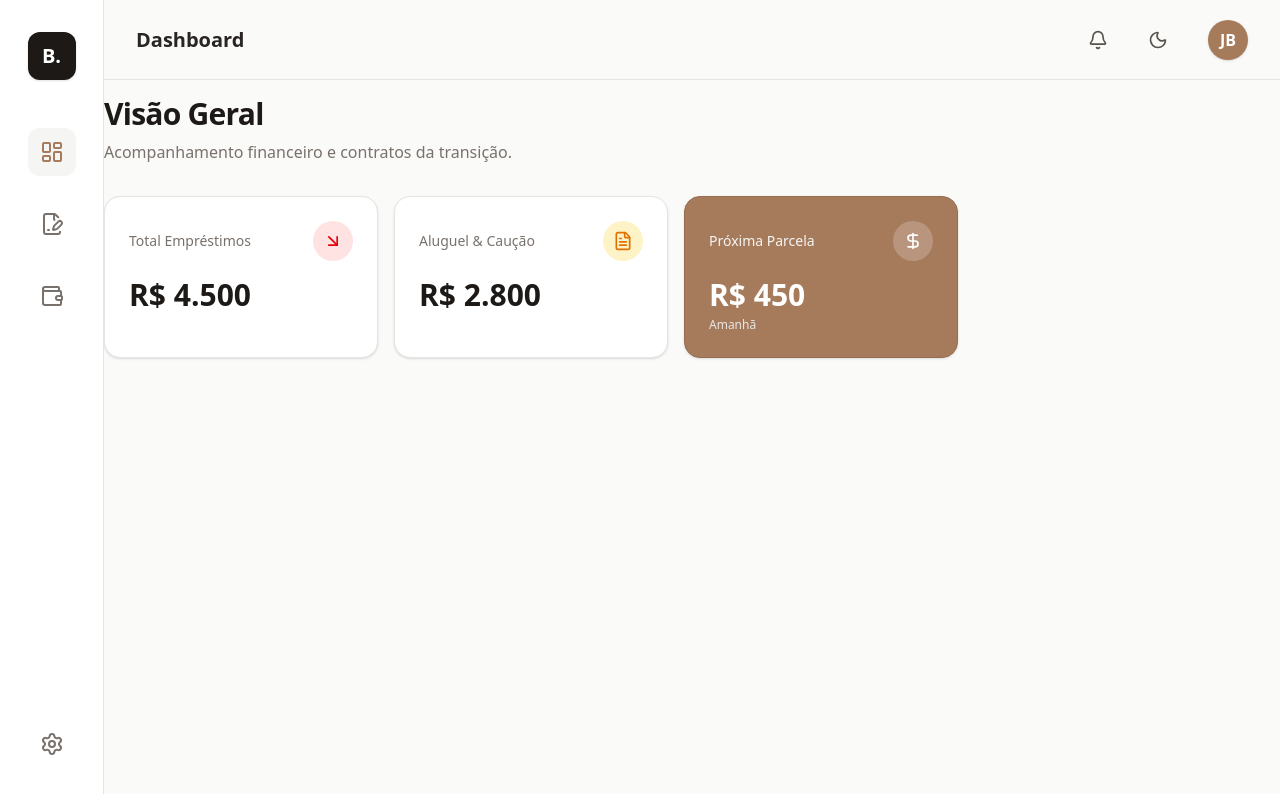
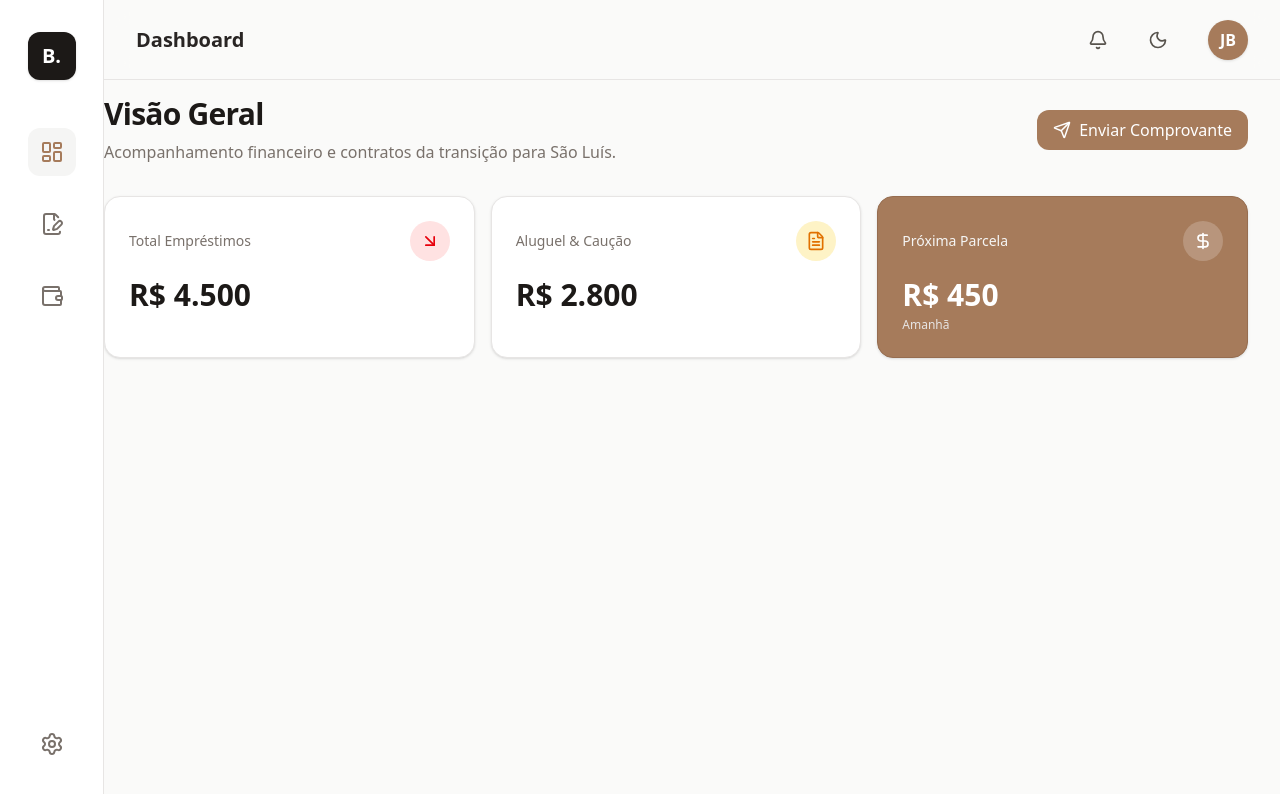
Before and after one commit to Baplyerp/baply-personal-manager, a Next.js app: page /dashboard in a window 1280 px wide. Shown: the top 794 px of the page. Built offline with nearby package versions, Linux system fonts and the light colour scheme.

Commit message:
feat: setup inicial padrao baply com Next e Tailwind v4

```diff
--- /dev/null
+++ b/src/app/api/whatsapp/route.ts
@@ -0,0 +1,59 @@
+import { NextResponse } from "next/server";
+
+export async function POST(request: Request) {
+  try {
+    // 1. Recebemos os dados que o frontend (seu botão) vai enviar
+    const body = await request.json();
+    const { telefone, nome, valor, descricao, linkComprovante } = body;
+
+    // 2. Validação de segurança básica
+    if (!telefone || !nome) {
+      return NextResponse.json(
+        { success: false, message: "Telefone e nome são obrigatórios." },
+        { status: 400 }
+      );
+    }
+
+    // 3. Montando o texto luxuoso e padronizado
+    const mensagemFormata = `Olá, *${nome}*! 👋\n\nO pagamento referente a *${descricao}* no valor de *R$ ${valor}* foi registrado no sistema.\n\n📄 Acesse seu comprovante seguro aqui: ${linkComprovante}\n\nQualquer dúvida, estou à disposição!`;
+
+    // 4. Pegando as chaves do cofre (.env)
+    const apiUrl = process.env.WHATSAPP_API_URL;
+    const apiToken = process.env.WHATSAPP_API_TOKEN;
+
+    if (!apiUrl || !apiToken) {
+      console.warn("⚠️ API do WhatsApp não configurada nas variáveis de ambiente. Simulando envio no console.");
+      console.log("MENSAGEM SIMULADA PARA:", telefone, "\nTEXTO:\n", mensagemFormata);
+
+      // Se não tiver chave ainda, fingimos que deu certo para você testar a interface!
+      return NextResponse.json({ success: true, simulado: true });
+    }
+
+    // 5. O Disparo Real para a API do WhatsApp (exemplo padrão JSON)
+    const response = await fetch(apiUrl, {
+      method: "POST",
+      headers: {
+        "Content-Type": "application/json",
+        "Authorization": `Bearer ${apiToken}`,
+      },
+      body: JSON.stringify({
+        number: telefone,
+        text: mensagemFormata,
+      }),
+    });
+
+    if (!response.ok) {
+      throw new Error(`Erro na provedora de WhatsApp: ${response.statusText}`);
+    }
+
+    // 6. Retorno de Glória
+    return NextResponse.json({ success: true });
+
+  } catch (error) {
+    console.error("❌ Erro na API de WhatsApp:", error);
+    return NextResponse.json(
+      { success: false, message: "Falha interna ao tentar enviar a mensagem." },
+      { status: 500 }
+    );
+  }
+}
--- a/src/app/dashboard/page.tsx
+++ b/src/app/dashboard/page.tsx
@@ -1,37 +1,84 @@
 import { ArrowUpRight, ArrowDownRight, DollarSign, FileText } from "lucide-react";
+import BotaoWhatsApp from "@/components/BotaoWhatsApp";
 
 export default function DashboardPage() {
   return (
     <div className="space-y-8 animate-in fade-in slide-in-from-bottom-4 duration-700">
-      <div>
-        <h2 className="text-3xl font-bold tracking-tight text-stone-900 dark:text-stone-50">Visão Geral</h2>
-        <p className="text-stone-500 dark:text-stone-400 mt-2">Acompanhamento financeiro e contratos da transição.</p>
+
+      {/* Cabeçalho e Ações */}
+      <div className="flex flex-col sm:flex-row sm:items-center justify-between gap-4">
+        <div>
+          <h2 className="text-3xl font-bold tracking-tight text-stone-900 dark:text-stone-50">
+            Visão Geral
+          </h2>
+          <p className="text-stone-500 dark:text-stone-400 mt-2">
+            Acompanhamento financeiro e contratos da transição para São Luís.
+          </p>
+        </div>
+
+        {/* Nosso botão mágico do WhatsApp posicionado elegantemente */}
+        <div>
+          <BotaoWhatsApp />
+        </div>
       </div>
 
-      <div className="grid grid-cols-1 sm:grid-cols-2 lg:grid-cols-4 gap-4">
+      {/* Grid de Cards (Ajustado para 3 colunas para preencher a tela perfeitamente) */}
+      <div className="grid grid-cols-1 sm:grid-cols-2 lg:grid-cols-3 gap-4">
+
+        {/* Card 1: Total Empréstimos */}
         <div className="p-6 bg-white dark:bg-stone-900 rounded-2xl border border-stone-200 dark:border-stone-800 shadow-sm transition-all hover:shadow-md">
           <div className="flex items-center justify-between">
-            <h3 className="text-sm font-medium text-stone-500 dark:text-stone-400">Total Empréstimos</h3>
-            <div className="h-10 w-10 rounded-full bg-red-100 dark:bg-red-900/20 flex items-center justify-center text-red-600 dark:text-red-400"><ArrowDownRight size={20} /></div>
+            <h3 className="text-sm font-medium text-stone-500 dark:text-stone-400">
+              Total Empréstimos
+            </h3>
+            <div className="h-10 w-10 rounded-full bg-red-100 dark:bg-red-900/20 flex items-center justify-center text-red-600 dark:text-red-400">
+              <ArrowDownRight size={20} />
+            </div>
           </div>
-          <div className="mt-4"><span className="text-3xl font-bold text-stone-900 dark:text-stone-50">R$ 4.500</span></div>
+          <div className="mt-4">
+            <span className="text-3xl font-bold text-stone-900 dark:text-stone-50">
+              R$ 4.500
+            </span>
+          </div>
         </div>
 
+        {/* Card 2: Aluguel & Caução */}
         <div className="p-6 bg-white dark:bg-stone-900 rounded-2xl border border-stone-200 dark:border-stone-800 shadow-sm transition-all hover:shadow-md">
           <div className="flex items-center justify-between">
-            <h3 className="text-sm font-medium text-stone-500 dark:text-stone-400">Aluguel & Caução</h3>
-            <div className="h-10 w-10 rounded-full bg-amber-100 dark:bg-amber-900/20 flex items-center justify-center text-amber-600 dark:text-amber-400"><FileText size={20} /></div>
+            <h3 className="text-sm font-medium text-stone-500 dark:text-stone-400">
+              Aluguel & Caução
+            </h3>
+            <div className="h-10 w-10 rounded-full bg-amber-100 dark:bg-amber-900/20 flex items-center justify-center text-amber-600 dark:text-amber-400">
+              <FileText size={20} />
+            </div>
           </div>
-          <div className="mt-4"><span className="text-3xl font-bold text-stone-900 dark:text-stone-50">R$ 2.800</span></div>
+          <div className="mt-4">
+            <span className="text-3xl font-bold text-stone-900 dark:text-stone-50">
+              R$ 2.800
+            </span>
+          </div>
         </div>
 
+        {/* Card 3: Próxima Parcela (Destaque Baply) */}
         <div className="p-6 bg-[#A67B5B] rounded-2xl border border-[#966d50] shadow-sm transition-all hover:shadow-md text-white">
           <div className="flex items-center justify-between">
-            <h3 className="text-sm font-medium text-stone-100">Próxima Parcela</h3>
-            <div className="h-10 w-10 rounded-full bg-white/20 flex items-center justify-center text-white"><DollarSign size={20} /></div>
+            <h3 className="text-sm font-medium text-stone-100">
+              Próxima Parcela
+            </h3>
+            <div className="h-10 w-10 rounded-full bg-white/20 flex items-center justify-center text-white">
+              <DollarSign size={20} />
+            </div>
           </div>
-          <div className="mt-4"><span className="text-3xl font-bold">R$ 450</span><p className="text-xs text-stone-200 mt-1">Amanhã</p></div>
+          <div className="mt-4">
+            <span className="text-3xl font-bold">
+              R$ 450
+            </span>
+            <p className="text-xs text-stone-200 mt-1">
+              Amanhã
+            </p>
+          </div>
         </div>
+
       </div>
     </div>
   );
--- /dev/null
+++ b/src/components/BotaoWhatsApp.tsx
@@ -0,0 +1,53 @@
+"use client";
+
+import { useState } from "react";
+import { Send, Loader2 } from "lucide-react";
+import { toast } from "sonner";
+
+export default function BotaoWhatsApp() {
+  const [enviando, setEnviando] = useState(false);
+
+  const dispararComprovante = async () => {
+    setEnviando(true);
+
+    // Mostra um loading bonitão usando o Sonner
+    const toastId = toast.loading("Preparando comprovante...");
+
+    try {
+      const response = await fetch("/api/whatsapp", {
+        method: "POST",
+        headers: { "Content-Type": "application/json" },
+        body: JSON.stringify({
+          telefone: "5511999999999", // Coloque o seu número para testar!
+          nome: "Locador João",
+          valor: "1.500,00",
+          descricao: "Aluguel - Parcela 1",
+          linkComprovante: "https://baply.com/recibo/123",
+        }),
+      });
+
+      const data = await response.json();
+
+      if (data.success) {
+        toast.success("Comprovante enviado para o WhatsApp!", { id: toastId });
+      } else {
+        toast.error(data.message || "Erro ao enviar.", { id: toastId });
+      }
+    } catch (error) {
+      toast.error("Falha na comunicação com o servidor.", { id: toastId });
+    } finally {
+      setEnviando(false);
+    }
+  };
+
+  return (
+    <button
+      onClick={dispararComprovante}
+      disabled={enviando}
+      className="flex items-center gap-2 px-4 py-2 bg-[#A67B5B] hover:bg-[#966d50] text-white rounded-xl font-medium transition-colors disabled:opacity-70"
+    >
+      {enviando ? <Loader2 size={18} className="animate-spin" /> : <Send size={18} />}
+      <span>{enviando ? "Enviando..." : "Enviar Comprovante"}</span>
+    </button>
+  );
+}
```
